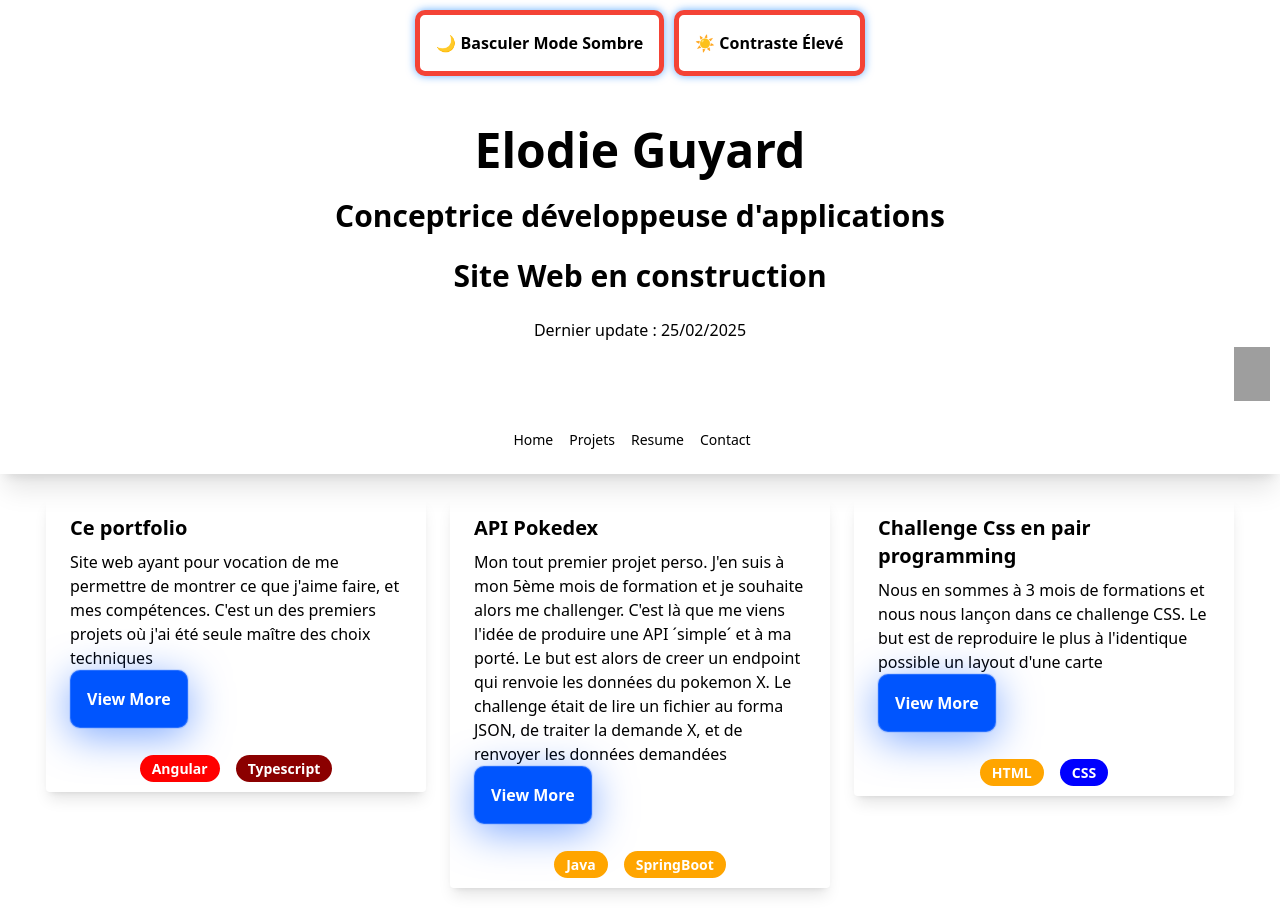
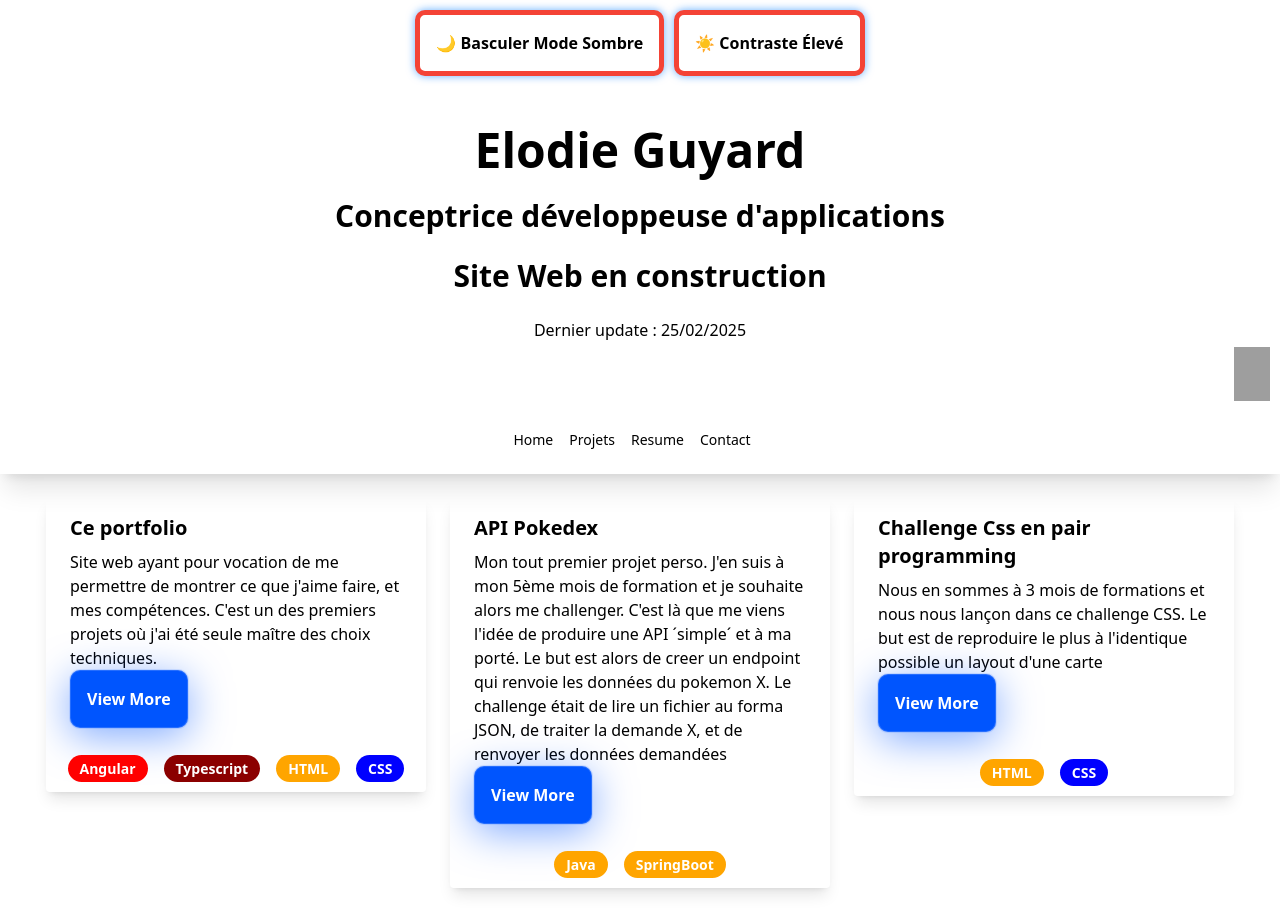
Before and after one commit to ElodieGuyard/-WIP-Portfolio, an Angular app: page /projets in a window 1280 px wide. Built offline with nearby package versions, Linux system fonts and the light colour scheme; grey boxes are pictures that could not be loaded.

Commit message:
Content: Updated content of portfolio project

```diff
--- a/src/app/_services/projects.service.ts
+++ b/src/app/_services/projects.service.ts
@@ -11,14 +11,16 @@ export class ProjectsService {
       {
         id: 0,
         name: 'Ce portfolio',
-        summary: "Site web ayant pour vocation de me permettre de montrer ce que j'aime faire, et mes compétences. C'est un des premiers projets où j'ai été seule maître des choix techniques",
-        description: 'Lorem ipsum dolor sit amet, consectetur adipiscing elit, sed do eiusmod tempor incididunt ut labore et dolore magna aliqua.',
+        summary: "Site web ayant pour vocation de me permettre de montrer ce que j'aime faire, et mes compétences. C'est un des premiers projets où j'ai été seule maître des choix techniques.",
+        description:
+        'J\ai choisi Angular pour ce portfolio, avec Tailwind pour m\aider à mettre en place rapidement un peu de style. Style : Pour m\'aider à rendre ce portfolio joli, j\'ai pris la liberté de chercher un modèle afin de m\'entraîner à créer des éléments HTML CSS car réinventer la roue prends beaucoup de temps.',
         projectlink: 'https://github.com/ElodieGuyard/-WIP-Portfolio',
         pictures: [],
-        tags: [tag.ANGULAR, tag.TYPESCRIPT]
+        tags: [tag.ANGULAR, tag.TYPESCRIPT, tag.HTML, tag.CSS]
       },
 
-      {id: 1,
+      {
+        id: 1,
         name: 'API Pokedex',
         summary: "Mon tout premier projet perso. J'en suis à mon 5ème mois de formation et je souhaite alors me challenger. C'est là que me viens l'idée de produire une API ´simple´ et à ma porté. Le but est alors de creer un endpoint qui renvoie les données du pokemon X. Le challenge était de lire un fichier au forma JSON, de traiter la demande X, et de renvoyer les données demandées",
         description: 'Lorem ipsum dolor sit amet, consectetur adipiscing elit, sed do eiusmod tempor incididunt ut labore et dolore magna aliqua.',
```
